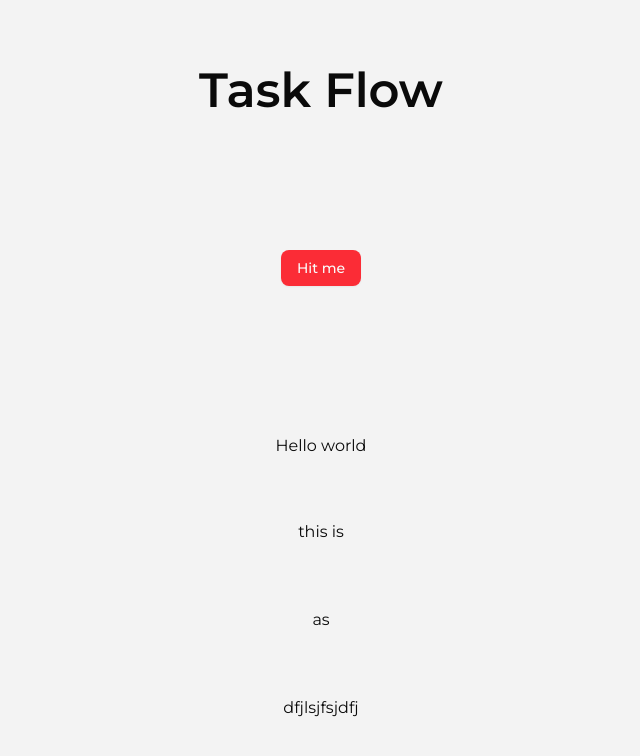
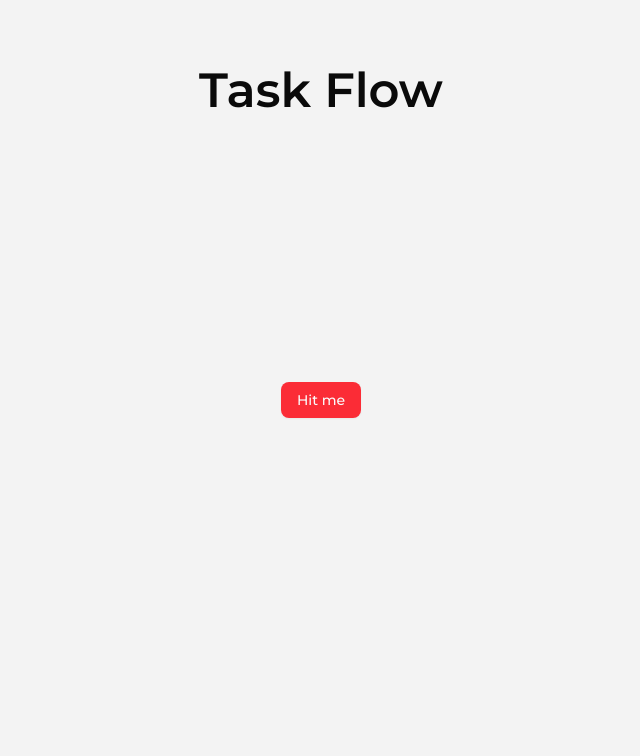
Before and after one commit to Apur0y/task-flow-client, a Next.js app: page / in a window 1280 px wide. Shown: the top 756 px of the page, without its empty margins (319-959 px from the left). Built offline with nearby package versions, Linux system fonts and the light colour scheme.

Commit message:
modified some text

```diff
--- a/src/app/page.tsx
+++ b/src/app/page.tsx
@@ -6,8 +6,6 @@ export default function Home() {
     <div className="grid grid-rows-[20px_1fr_20px] items-center justify-items-center min-h-screen p-8 pb-20 gap-16 sm:p-20 font-[family-name:var(--font-geist-sans)]">
       <h1 className="text-5xl font-semibold">Task Flow</h1>
       <Button className="bg-red-500">Hit me</Button>
-      <h1>Hello world</h1>
-      <h3>this is </h3>as<h3>dfjlsjfsjdfj</h3>
     </div>
   );
 }
```
